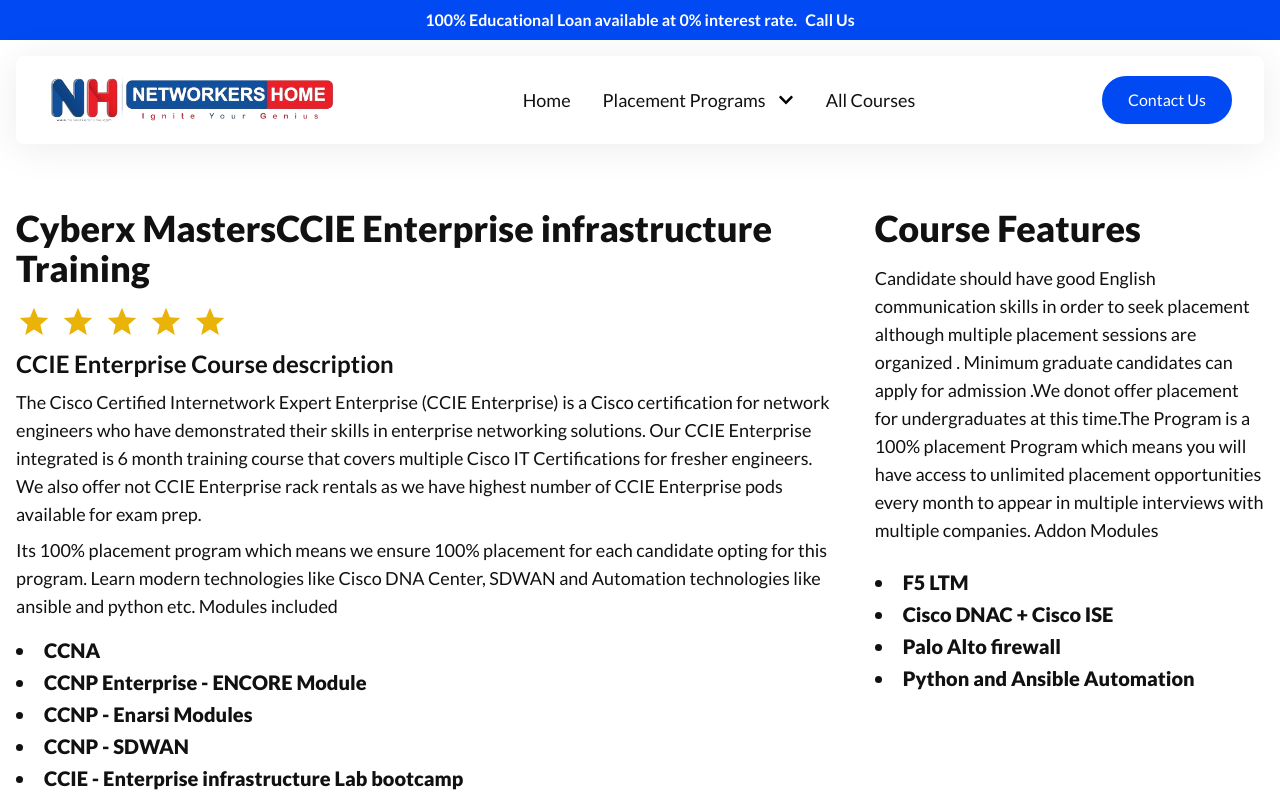
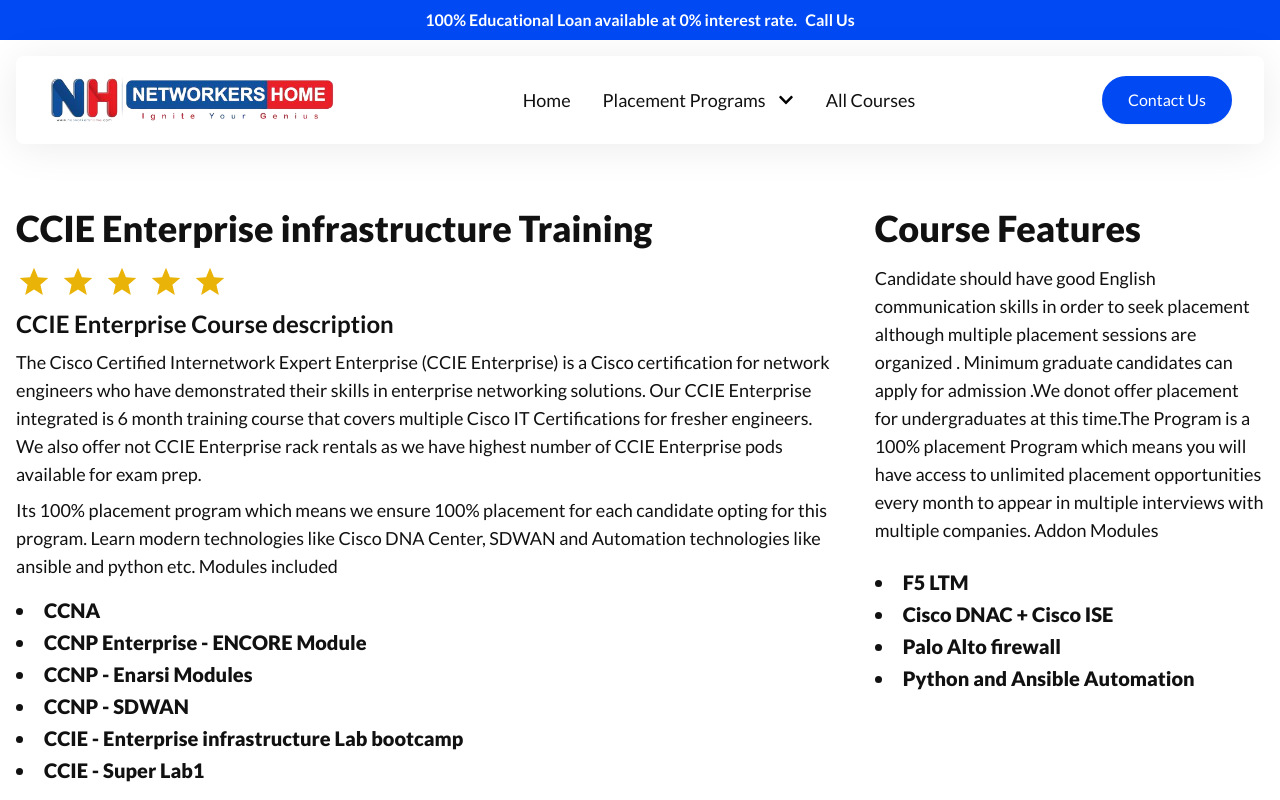
Before and after one commit to WebDevAman/nhindias, a Next.js app: page /ccie-enterprise-infra-training in a window 1280 px wide. Shown: the top 800 px of the page. Built offline with nearby package versions, Linux system fonts and the light colour scheme.

Commit message:
Update index.jsx

```diff
--- a/pages/ccie-enterprise-infra-training/index.jsx
+++ b/pages/ccie-enterprise-infra-training/index.jsx
@@ -29,7 +29,7 @@
             </Head>
             <div className='container my-12 grid grid-cols-1 lg:grid-cols-3 gap-10'>
                 <div className="w-full col-span-1 lg:col-span-2 flex flex-col space-y-4">
-                    <h1 className='text-2xl lg:text-4xl font-extrabold'>Cyberx MastersCCIE Enterprise infrastructure Training</h1>
+                    <h1 className='text-2xl lg:text-4xl font-extrabold'>CCIE Enterprise infrastructure Training</h1>
                     <div className="flex flex-col space-y-2">
                         <div className="flex space-x-2">
                             {[1, 2, 3, 4, 5].map(num => (
```
